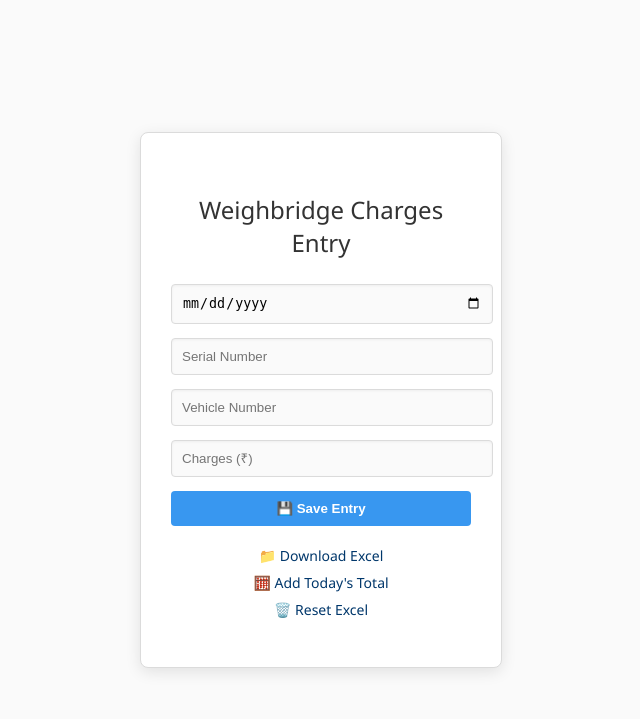
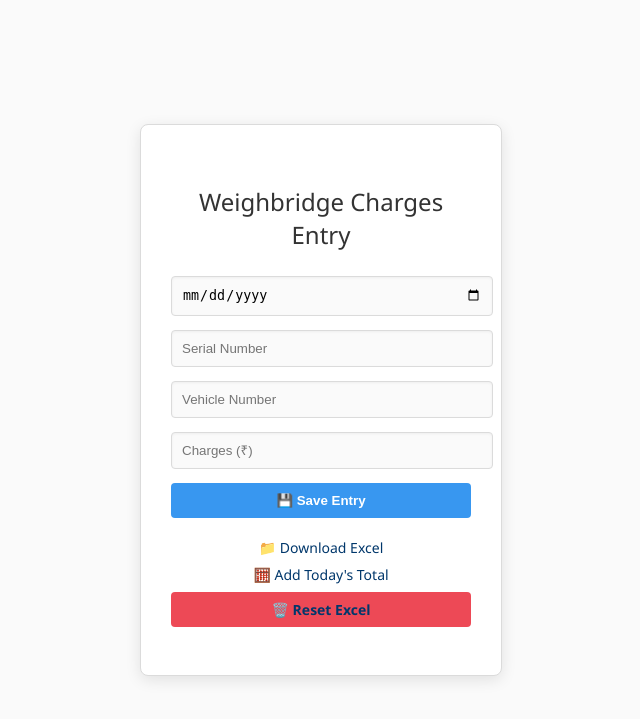
Before and after one commit to Dhruvin1309/weightbridge, a Flask app: page / in a window 1280 px wide. Shown: the top 719 px of the page, without its empty margins (319-959 px from the left). Run offline with Flask 3, Linux system fonts and the light colour scheme.

Commit message:
Update style.css

```diff
--- a/static/style.css
+++ b/static/style.css
@@ -71,3 +71,19 @@ form input[type="submit"]:hover {
     margin-bottom: 8px;
     font-size: 14px;
 }
+
+.reset-button {
+    display: block;
+    text-decoration: none;
+    color: white;
+    background-color: #ed4956; /* Instagram-like red for delete */
+    padding: 8px;
+    margin-top: 8px;
+    border-radius: 4px;
+    font-weight: bold;
+    transition: background-color 0.2s;
+}
+
+.reset-button:hover {
+    background-color: #c1353d;
+}
```
